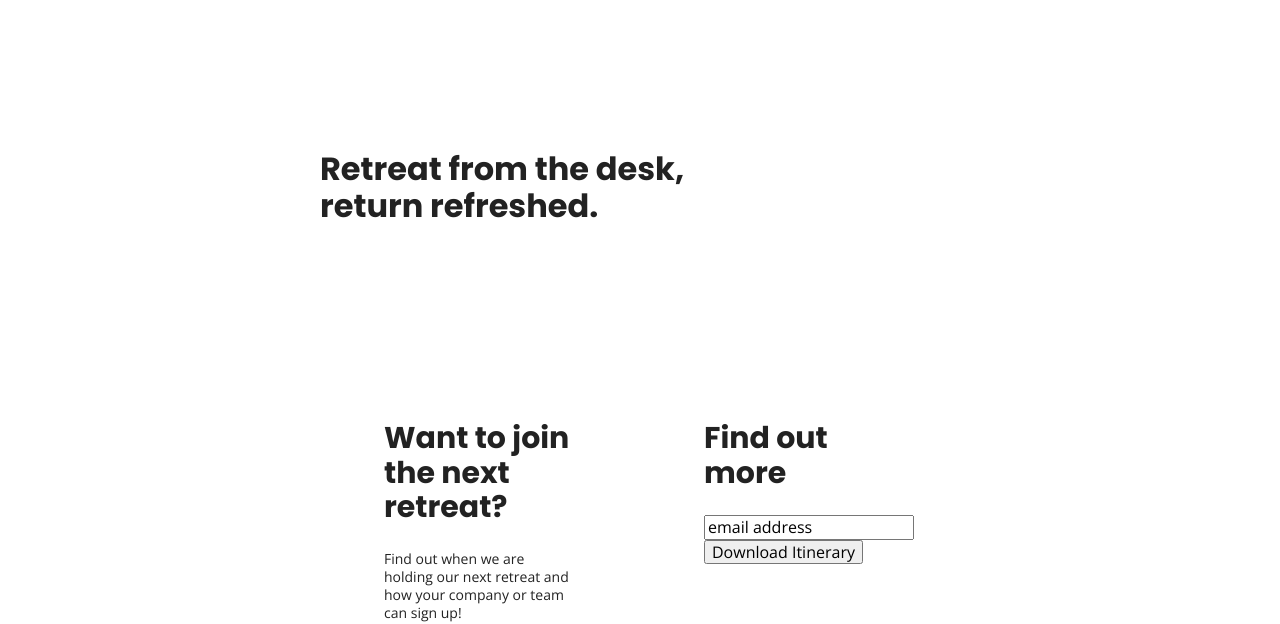
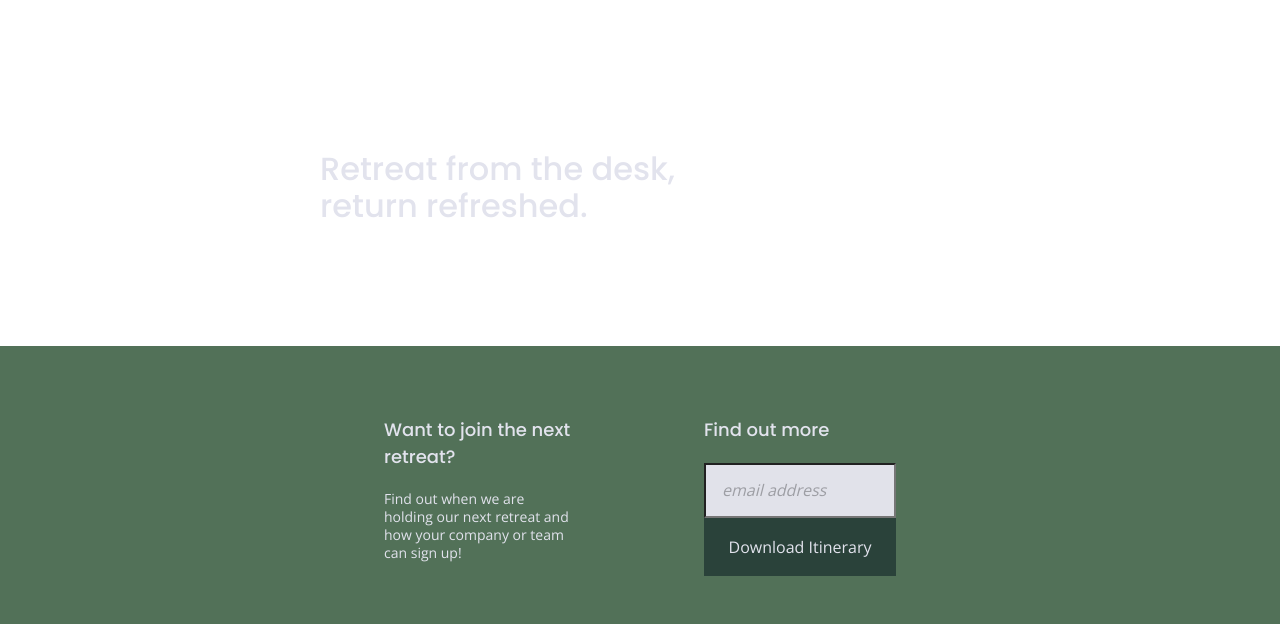
Before and after one commit to e-eastman/206-unplugged, a website built with Parcel: page unplugged-site/index.html in a window 1280 px wide. Shown: the part 203-827 px from the top of the page. Built offline with nearby package versions, Linux system fonts and the light colour scheme.

Commit message:
Added background and text color styles

```diff
--- a/unplugged-site/css/main.css
+++ b/unplugged-site/css/main.css
@@ -92,7 +92,8 @@ textarea {
 body {
   font-family: 'Open Sans', sans-serif;
   font-size: 1em;
-  text-align: left;
+  font-weight: 400;
+  color: #E2E3ED;
 }
 
 html {
@@ -102,10 +103,12 @@ html {
 
 h1, h2, h3, h4 {
   font-family: 'Poppins', sans-serif;
+  font-weight: 500;
+  text-align: left;
 }
 
 h1 {
-  font-size: 3.75em;
+  font-size: 2.25em;
 }
 
 h2 {
@@ -113,18 +116,15 @@ h2 {
 }
 
 h3, h4 {
-  font-size: 1.125;
+  font-size: 1.125em;
   line-height: 1.5em;
   margin: 20px 0;
-}
-
-h4{
-  font-size: em;
 }
 
 p {
   font-size: .875em;
   line-height: 1.285em;
+  text-align: left;
 }
 
 a {
@@ -145,6 +145,7 @@ li, address {
 
 address {
   font-style: normal;
+  color: #fff;
 }
 
 .content-wrapper {
@@ -196,10 +197,18 @@ header nav ul {
 
 footer {
   flex-direction: column;
+  justify-content: center;
+  background-color: black;
 }
 
 footer .contact {
   margin-bottom: 50px;
+  text-align: center;
+}
+
+
+.footer-content h4 {
+  text-align: center;
 }
 
 footer .social-icons {
@@ -227,7 +236,7 @@ footer .copyright {
   margin: 20px 0;
 }
 
-/* Mobile Styles - Homepage */
+/* Mobile First Homepage */
 
 .hero-area {
   display: flex;
@@ -235,12 +244,41 @@ footer .copyright {
   flex-flow: row wrap;
 }
 
+/* Aside */
 
 aside {
   display: flex;
   justify-content: center;
   align-items: center;
   flex-flow: row wrap;
+  background-color: #527158;
+}
+
+aside .form {
+  margin-top: 30px;
+}
+
+input[type=text] {
+  box-sizing: border-box;
+  width: 100%;
+  color: #9D9EA4;
+  background-color: #E1E2EA;
+  font-style: italic;
+  padding: 1em;
+}
+
+button {
+  width: 100%;
+  padding: 20px 0;
+  margin-top: 20px;
+  background-color: #2A423A;
+  font-family: 'poppins', sans-serif;
+  font-weight: 500;
+  font-size: 1.125em;
+  color: #e2e3ed;
+  border: none;
+  text-align: center;
+  text-transform: uppercase;
 }
 
 /* Features */
@@ -270,6 +308,7 @@ aside {
 
 .features p {
   margin: 0;
+  text-align: center;
 }
 
 /* Reviews */
@@ -278,6 +317,7 @@ aside {
   display: flex;
   justify-content: center;
   flex-flow: row wrap;
+  background-color: #2A423A;
 }
 
 .reviews h2 {
--- a/unplugged-site/index.html
+++ b/unplugged-site/index.html
@@ -50,15 +50,15 @@
   <aside> <!-- newsletter sign up -->
     <div class="content-wrapper">
       <div class="form-description">
-        <h2>Want to join the next retreat?</h2>
+        <h3>Want to join the next retreat?</h3>
         <p>Find out when we are holding our next retreat and how your
         company or team can sign up!</p>
       </div>
 
       <div class="form">
-        <h2>Find out more</h2>
+        <h3>Find out more</h3>
         <input type="text" name="name" value="email address">
-        <input type="button" value="Download Itinerary">
+        <button>Download Itinerary</button>
       </div>
     </div>
   </aside>
```
